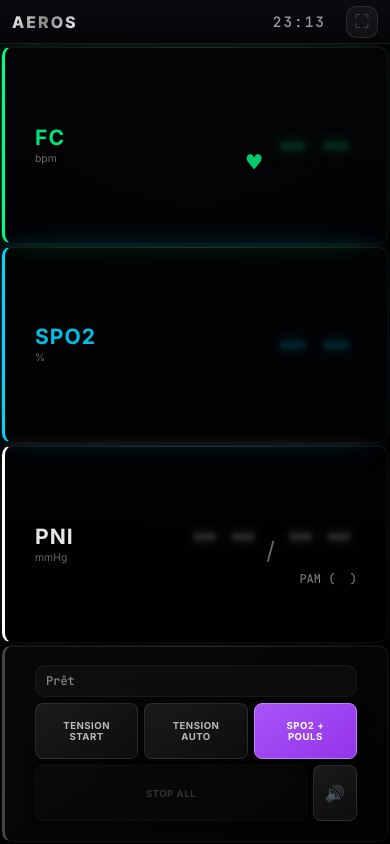
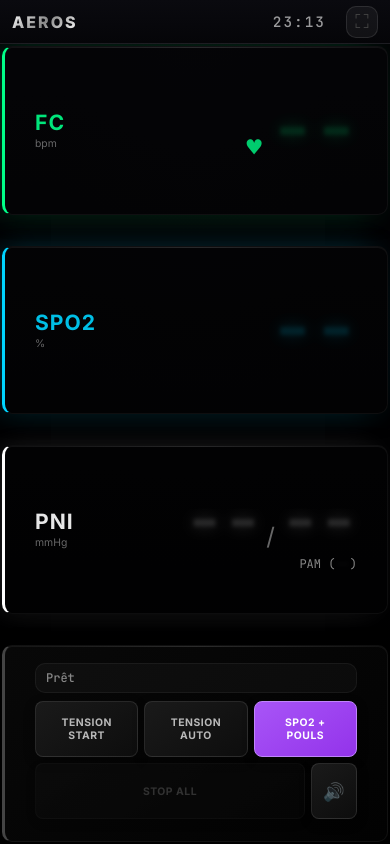
Before and after one commit to lcssrd/aeros, a website: page public/monitor.html in a window 390 px wide. Drawn offline with nearby package versions, Linux system fonts and the light colour scheme; no server answers.

Commit message:
Add files via upload

```diff
--- a/public/monitor.html
+++ b/public/monitor.html
@@ -540,50 +540,61 @@
                 margin-top: 2px;
             }
 
-            /* Hide wave on very small screens to save space */
+            /* Hide wave on small screens to save space */
             .wave-container {
-                height: 20px;
-                bottom: 4px;
-                left: 12px;
-                right: 12px;
+                display: none;
             }
 
             .control-box {
-                padding: 8px 10px;
+                padding: 10px 12px;
+                padding-bottom: calc(10px + env(safe-area-inset-bottom, 8px));
             }
 
             .control-inner {
-                gap: 6px;
+                gap: 8px;
                 justify-content: center;
             }
 
             .system-status {
                 font-size: 0.75rem;
                 padding: 6px 10px;
-                min-height: 32px;
-                height: 32px;
+                min-height: 30px;
+                height: 30px;
             }
 
             .buttons-row {
                 gap: 6px;
+                margin-bottom: 4px;
             }
 
             .monitor-btn {
                 flex: 1 1 calc(33% - 5px);
-                min-height: 44px;
-                max-height: 48px;
-                padding: 8px 6px;
-                font-size: 0.6rem;
+                min-height: 46px;
+                max-height: 50px;
+                padding: 10px 6px;
+                font-size: 0.65rem;
                 border-radius: 8px;
             }
 
             .btn-mute {
-                flex: 0 0 44px;
-                min-width: 44px;
-                max-width: 44px;
-                min-height: 44px;
-                max-height: 48px;
-                font-size: 1rem;
+                flex: 0 0 46px;
+                min-width: 46px;
+                max-width: 46px;
+                min-height: 46px;
+                max-height: 50px;
+                font-size: 1.1rem;
+            }
+
+            /* Reduce FC, SPO2, PNI box heights to give more space to control box */
+            .hr-box,
+            .spo2-box,
+            .nibp-box {
+                max-height: 20vh;
+            }
+
+            .control-box {
+                min-height: 22vh;
+                flex-shrink: 0;
             }
         }
 
```
